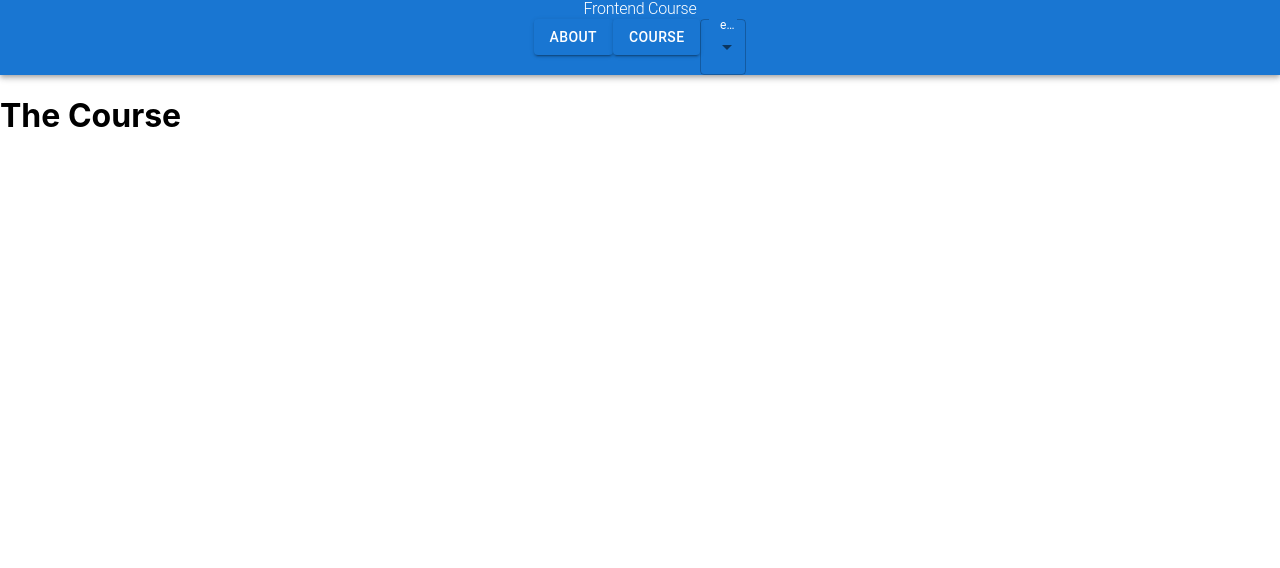
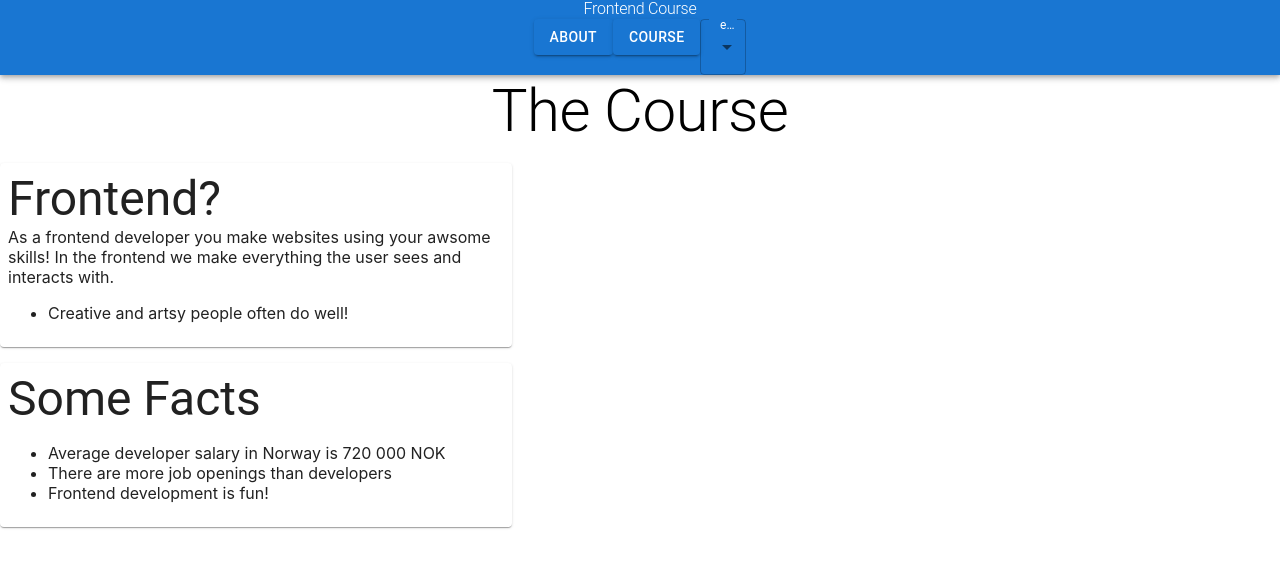
Before and after one commit to OysteinKoder/frontend_kurs, a Next.js app: page /course in a window 1280 px wide. Shown: the top 568 px of the page. Built offline with nearby package versions, Linux system fonts and the light colour scheme.

Commit message:
added two cards with facts on them

```diff
--- a/pages/course/index.js
+++ b/pages/course/index.js
@@ -2,6 +2,8 @@ import nor from "../../public/locales/nor/nor";
 import en from "../../public/locales/en/en";
 import { useRouter } from "next/router";
 import Header from "../../components/Header";
+import { Card, Grid, Typography } from "@mui/material";
+import { Box } from "@mui/system";
 
 //CoursePage contains all the info about the cource we provide
 
@@ -13,7 +15,40 @@ const CoursePage = () => {
   return (
     <>
       <Header />
-      <h1>{translation.course_page_title}</h1>
+      <main>
+        <Typography variant="h2" align="center">
+          {translation.course_page_title}
+        </Typography>
+        <Grid>
+          <Box width={2 / 5} marginTop="1rem">
+            <Card>
+              <Box padding=".5rem">
+                <Typography variant="h3">Frontend?</Typography>
+                <Typography variant="p" style={{ wordWrap: "break-word" }}>
+                  As a frontend developer you make websites using your awsome
+                  skills! In the frontend we make everything the user sees and
+                  interacts with.
+                </Typography>
+                <ul>
+                  <li>Creative and artsy people often do well!</li>
+                </ul>
+              </Box>
+            </Card>
+          </Box>
+          <Box width={2 / 5} marginTop="1rem">
+            <Card>
+              <Box padding=".5rem">
+                <Typography variant="h3">Some Facts</Typography>
+                <ul>
+                  <li>Average developer salary in Norway is 720 000 NOK</li>
+                  <li>There are more job openings than developers</li>
+                  <li>Frontend development is fun!</li>
+                </ul>
+              </Box>
+            </Card>
+          </Box>
+        </Grid>
+      </main>
     </>
   );
 };
```
